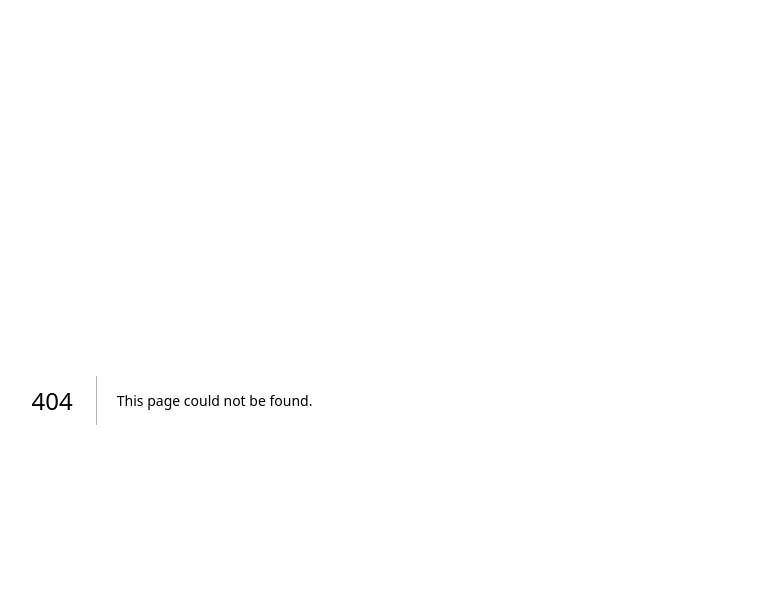
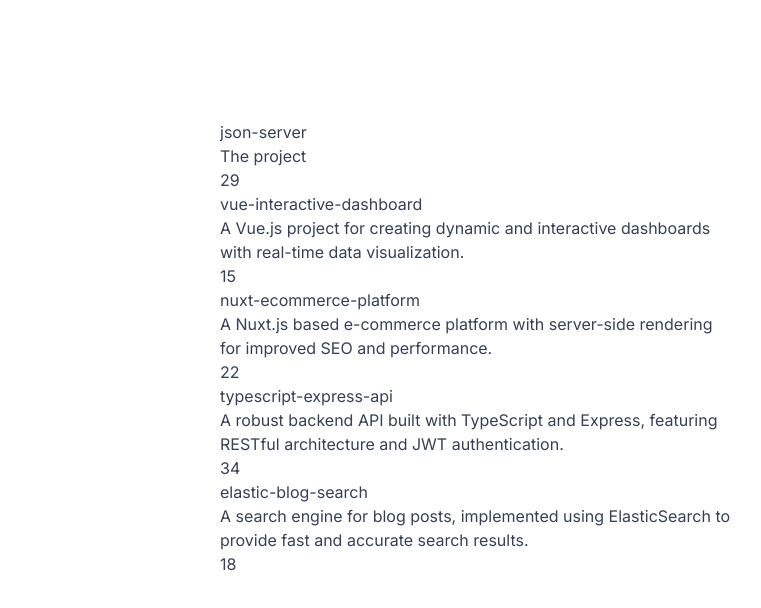
Before and after one commit to bitf12m033/blog, a Next.js app: page /about/projects in a window 1280 px wide. Before the commit this address had no page. Shown: the top 608 px of the page, without its empty margins (164-925 px from the left). Built offline with nearby package versions, Linux system fonts and the light colour scheme; data requests are answered from the project's data file.

Commit message:
new files

```diff
--- /dev/null
+++ b/app/about/page.js
@@ -0,0 +1,7 @@
+const page = () => {
+  return (
+    <div>page</div>
+  )
+}
+
+export default page
--- /dev/null
+++ b/app/about/projects/loading.js
@@ -0,0 +1,17 @@
+const Loading = () => {
+  return (
+    <div className='p-20'>
+    <h1 className="text-center text-4xl text-white">Projects</h1>
+    <ul className="space-y-8">
+        {Array(3).fill(0).map((_el, index) => (
+            <li key={index}>
+                <div className="w-full h-24 animate-pulse bg-neutral-100 dark:bg-neutral-700"></div>
+            </li>
+        ))}
+
+    </ul>
+</div>
+  )
+}
+
+export default Loading
--- /dev/null
+++ b/app/about/projects/page.js
@@ -0,0 +1,23 @@
+const ProjectsPage = async () => {
+
+    const response = await fetch('http://localhost:3001/repos' , {cache:'no-store'})
+    const repos = await response.json()
+
+  return (
+    <div className='p-20'>
+        <h1 className="text-center text-4xl text-white">Projects</h1>
+        <ul>
+            {repos.map(repo => (
+                <li key={repo.id}>
+                    <div>{repo.title}</div>
+                    <div>{repo.description}</div>
+                    <div>{repo.stargazers_count}</div>
+                </li>
+            ))}
+
+        </ul>
+    </div>
+  )
+}
+
+export default ProjectsPage
--- /dev/null
+++ b/components/Card.js
@@ -0,0 +1,7 @@
+export default function Card({ children }) {
+    return (
+      <div className="border rounded-md border-gray-600 p-4">
+        {children}
+      </div>
+    )
+  }
--- /dev/null
+++ b/db.json
@@ -0,0 +1,34 @@
+{
+    "repos": [
+      {
+        "id": 1,
+        "title": "json-server",
+        "description": "The project",
+        "stargazers_count": 29
+      },
+      {
+        "id": 2,
+        "title": "vue-interactive-dashboard",
+        "description": "A Vue.js project for creating dynamic and interactive dashboards with real-time data visualization.",
+        "stargazers_count": 15
+      },
+      {
+        "id": 3,
+        "title": "nuxt-ecommerce-platform",
+        "description": "A Nuxt.js based e-commerce platform with server-side rendering for improved SEO and performance.",
+        "stargazers_count": 22
+      },
+      {
+        "id": 4,
+        "title": "typescript-express-api",
+        "description": "A robust backend API built with TypeScript and Express, featuring RESTful architecture and JWT authentication.",
+        "stargazers_count": 34
+      },
+      {
+        "id": 5,
+        "title": "elastic-blog-search",
+        "description": "A search engine for blog posts, implemented using ElasticSearch to provide fast and accurate search results.",
+        "stargazers_count": 18
+      }
+    ]
+  }
```
